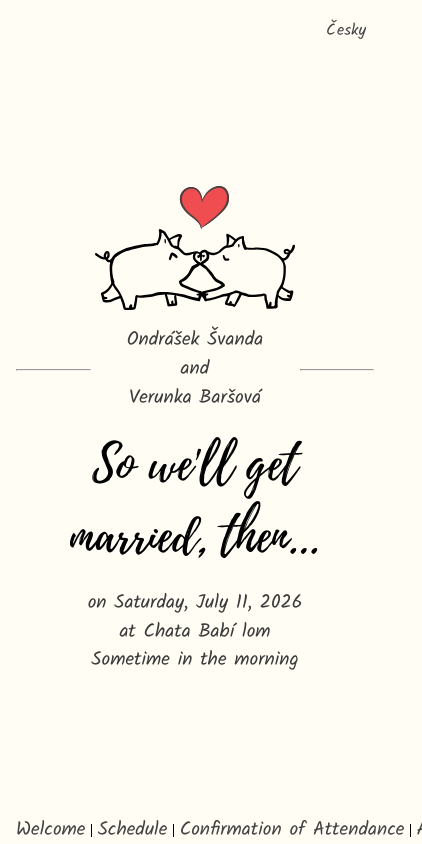
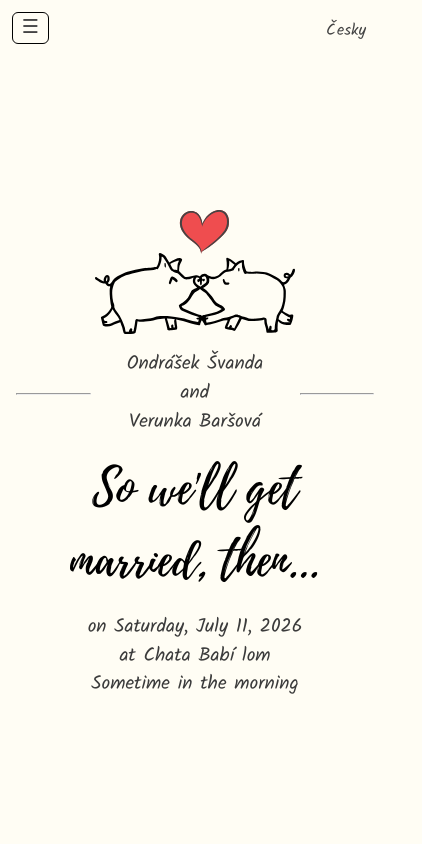
Before and after one commit to Papooch/takmysetedavemem.cz, a Nuxt app: page /en in a window 390 px wide. Shown: the top 844 px of the page, 422 px wide, since content can reach past the window. Built offline with nearby package versions, Linux system fonts and the light colour scheme.

Commit message:
add mobile menu

```diff
--- a/app/components/pages/MainPage.vue
+++ b/app/components/pages/MainPage.vue
@@ -1,5 +1,42 @@
 <template>
   <NuxtLayout>
+    <button
+      class="mobile-menu-toggle"
+      type="button"
+      :aria-expanded="isMobileMenuOpen"
+      aria-controls="mobile-sections-menu"
+      aria-label="Open sections menu"
+      @click="isMobileMenuOpen = !isMobileMenuOpen"
+    >
+      ☰
+    </button>
+
+    <div
+      v-if="isMobileMenuOpen"
+      class="mobile-menu-overlay"
+      @click.self="isMobileMenuOpen = false"
+    >
+      <nav
+        id="mobile-sections-menu"
+        class="mobile-menu-panel"
+      >
+        <ul class="mobile-menu-list">
+          <li
+            v-for="section in menuSections"
+            :key="`mobile-${section.id}`"
+            class="mobile-menu-item"
+          >
+            <a
+              :href="`#${section.id}`"
+              @click="isMobileMenuOpen = false"
+            >
+              {{ section.label }}
+            </a>
+          </li>
+        </ul>
+      </nav>
+    </div>
+
     <section class="hero">
       <PRow
         justify="right"
@@ -242,6 +279,7 @@
 import type { Translations } from "~~/i18n";
 
 const props = defineProps<{ t: Translations }>();
+const isMobileMenuOpen = ref(false);
 
 const menuSections = computed(() => [
   { id: "introduction", label: props.t.sections.introduction.title },
@@ -287,6 +325,57 @@ useSeoMeta({
   min-height: 3rem;
   background-color: #fffdf4;
   padding: 0.5rem 0;
+}
+
+.mobile-menu-toggle {
+  display: none;
+  position: fixed;
+  top: 0.75rem;
+  left: 0.75rem;
+  z-index: 120;
+  border: 1px solid black;
+  border-radius: 6px;
+  background-color: #fffdf4;
+  color: #444444;
+  font-size: 1.2rem;
+  line-height: 1;
+  padding: 0.35rem 0.55rem;
+  cursor: pointer;
+}
+
+.mobile-menu-overlay {
+  position: fixed;
+  inset: 0;
+  z-index: 110;
+  background-color: rgba(0, 0, 0, 0.2);
+}
+
+.mobile-menu-panel {
+  width: min(90vw, 360px);
+  margin: 3.2rem 0 0 0.75rem;
+  background-color: #fffdf4;
+  border: 1px solid black;
+  border-radius: 8px;
+  padding: 0.5rem 0.75rem;
+}
+
+.mobile-menu-list {
+  list-style: none;
+}
+
+.mobile-menu-item + .mobile-menu-item {
+  border-top: 1px solid rgba(0, 0, 0, 0.2);
+}
+
+.mobile-menu-item a {
+  display: block;
+  padding: 0.45rem 0;
+  color: #444444;
+  text-decoration: none;
+}
+
+.mobile-menu-item a:hover {
+  text-decoration: underline;
 }
 
 .sections-menu {
@@ -349,4 +438,22 @@ img {
   /* border: solid red 1px; */
   margin-left: 20px;
 }
+
+@media (max-width: 768px) {
+  .top-bar {
+    display: none;
+  }
+
+  .mobile-menu-toggle {
+    display: inline-block;
+  }
+
+  .hero {
+    min-height: 100svh;
+  }
+
+  :deep(h2[id]) {
+    scroll-margin-top: 1rem;
+  }
+}
 </style>
```
